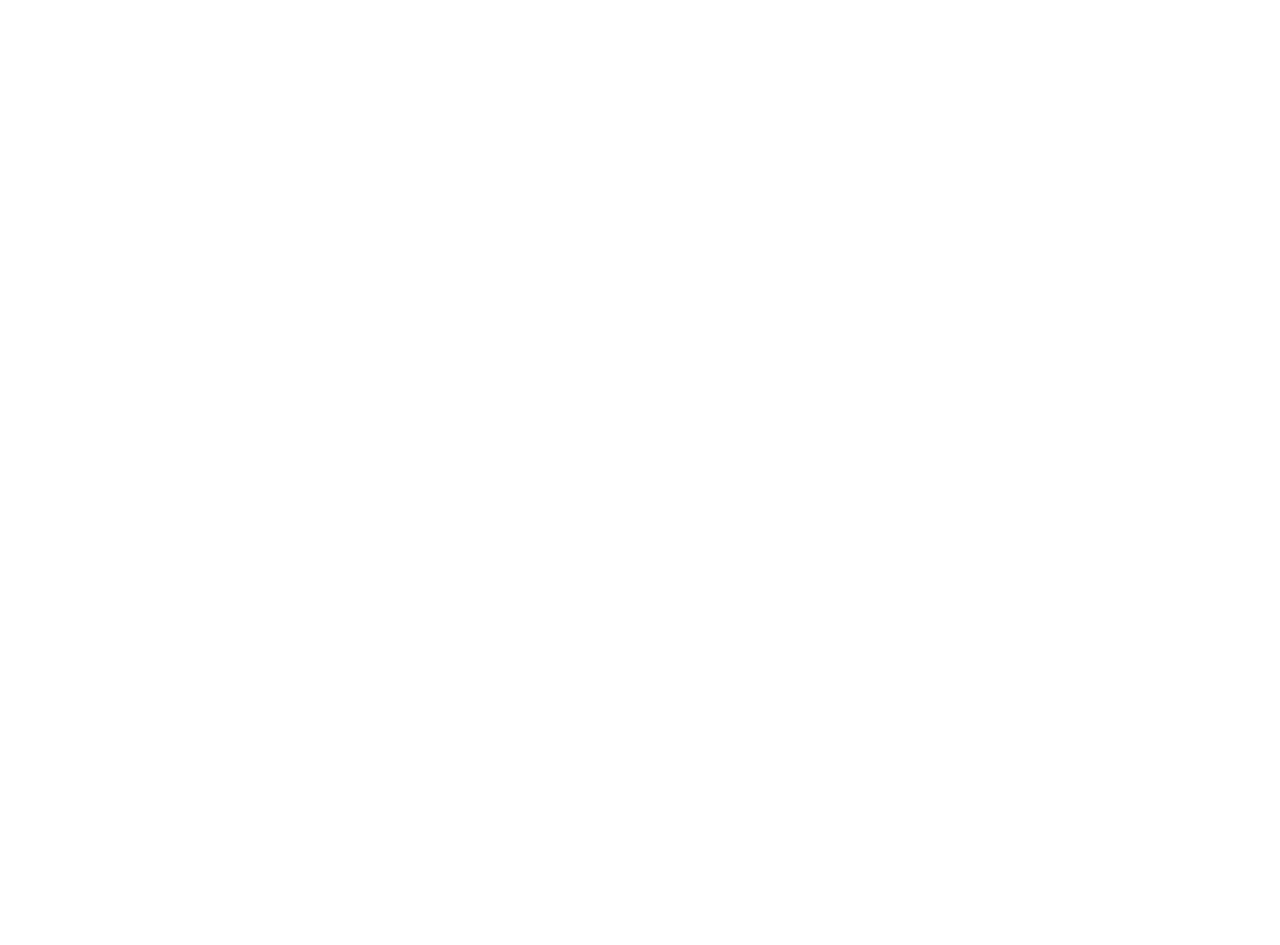
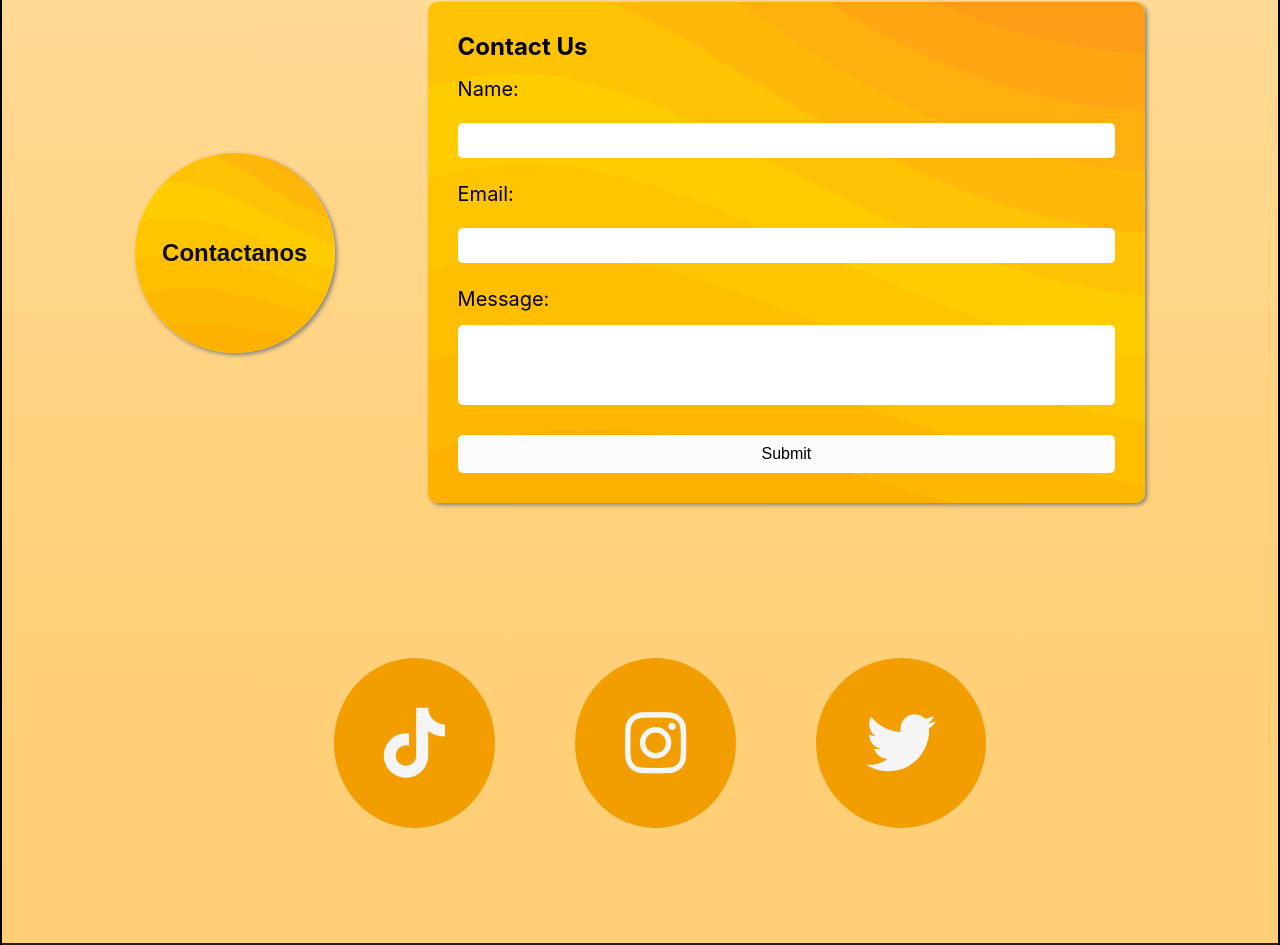
Before and after one commit to MaxiRG/PawsLab1, a React (Create React App) app in the folder paws-front/: page / in a window 1280 px wide. Shown: the part 1011-1956 px from the top of the page. Before the commit the page ends 905 px from the top, so only its background shows below. Built offline with nearby package versions, Linux system fonts and the light colour scheme.

Commit message:
completed homepage

```diff
--- a/paws-front/public/index.html
+++ b/paws-front/public/index.html
@@ -10,6 +10,8 @@
       name="description"
       content="Web site created using create-react-app"
     />
+    <script src="https://kit.fontawesome.com/bc48b26896.js" crossorigin="anonymous"></script>
+
     <link rel="apple-touch-icon" href="%PUBLIC_URL%/logo192.png" />
     <!--
       manifest.json provides metadata used when your web app is installed on a
--- a/paws-front/src/components/Navbar.js
+++ b/paws-front/src/components/Navbar.js
@@ -38,11 +38,11 @@
         src={logo}
         alt='logo'/></div>
 
-        <a href="#" className="toggle-button" onClick={this.handleClick}>
+        <button href="#" className="toggle-button" onClick={this.handleClick}>
           <span className="bar"></span>
           <span className="bar"></span>
           <span className="bar"></span>
-        </a>
+        </button>
 
         <div className="navbar-links">
           <ul>
@@ -53,7 +53,7 @@
               <a href="#adopciones">Historial</a>
             </li>
             <li>
-              <a href="#">Adoptar</a>
+              <a href="#adopciones">Adoptar</a>
             </li>
             <li>
               <a href="#contacto">Contacto</a>
--- a/paws-front/src/pages/Home.js
+++ b/paws-front/src/pages/Home.js
@@ -3,7 +3,9 @@
 import Navbar from '../components/Navbar'
 import Perro from '../images/perro1.jpg'
 import '../styles/Home.css'
+
 function App() {
+
   return (
     <div>
       <body>
@@ -30,7 +32,7 @@
             <div className="linea" id="adopciones">
                         <div class="parrafo">
                             <div className="adoption-boxes">
-                                A lo largo de los 2 anios trabajando junto con ustedes pudimos encontrar un hogar para: <br/>
+                                A lo largo de los 2 años trabajando junto con ustedes pudimos encontrar un hogar para: <br/>
                                 <div className="box">172 perros</div>
                                 <div className="box">53 gatos</div>
                             </div>
@@ -38,7 +40,42 @@
                         <h2 className="pelota">Adopciones</h2>
                 </div>
           </div>
-
+          <div className='linea' id='contacto'>
+            <h2 class="pelota">Contactanos</h2>
+            <div className='parrafo'>
+              <div className='contact-form'>
+                <span class="heading">Contact Us</span>
+                <form>
+                  <label htmlFor='name'>Name: </label>
+                  <input type="text" required=""/>
+                  <label htmlFor='email'>Email: </label>
+                  <input type="email" id="email" name="email" required=""/>
+                  <label htmlFor="message">Message:</label>
+                  <textarea id="message" name="message" required=""/>
+                  <button type="submit">Submit</button>
+                </form>
+              </div>
+            </div>
+          </div>
+          <div class="social-media">
+              <ul>
+               <li class="tiktok">
+                <a href="https://www.tiktok.com">
+                 <i class="fa-brands  fa-tiktok"></i>
+                </a>
+              </li>
+              <li class="instagram">
+               <a href="https://www.instagram.com">
+                 <i class="fa fa-instagram"></i>
+              </a>
+              </li>
+              <li class="twitter">
+               <a href="https://www.twitter.com">
+                <i class="fa fa-twitter"></i>
+               </a>
+                </li>
+              </ul>
+            </div>
 
         <Footer/>
       </body>
--- a/paws-front/src/styles/Home.css
+++ b/paws-front/src/styles/Home.css
@@ -62,3 +62,155 @@
   background-attachment: fixed;
   background-size: cover;
 }
+
+.adoption-boxes{
+  display: flex;
+  flex-direction: column;
+  justify-content: center;
+  align-items: center;
+
+}
+
+.box {
+    width: 130px;
+    height: 70px;
+    margin: 10px;
+    border: #222 double 5px;
+    border-radius: 50%;
+    display: flex;
+    text-align: center;
+    justify-content: center;
+    align-items: center;
+    font-size: 20px;
+    padding: 5px;
+    font-weight: 700;
+  }
+
+  .contact-form {
+    padding: 20px;
+    border-radius: 10px;
+  }
+
+  .contact-form label {
+    color: black;
+  }
+
+  .contact-form .heading {
+    font-size: 24px;
+    color: black;
+    margin-bottom: 12px;
+    font-weight: bold;
+    display: block;
+  }
+
+  .contact-form form {
+    display: flex;
+    flex-direction: column;
+  }
+
+  .contact-form label {
+    margin-bottom: 10px;
+  }
+
+  textarea {
+    resize: none;
+    height: 80px;
+  }
+
+  .contact-form input, .contact-form textarea {
+    padding: 10px;
+    border: none;
+    border-radius: 5px;
+    margin-bottom: 20px;
+  }
+
+
+  .contact-form button[type="submit"] {
+    background-color: #fcfcfc;
+    color: #000000;
+    border: none;
+    border-radius: 5px;
+    padding: 10px 20px;
+    font-size: 16px;
+    cursor: pointer;
+  }
+
+  .social-media{
+    margin: 0;
+    padding: 0;
+    box-sizing: border-box;
+    font-family: 'Source Sans Pro', sans-serif;
+    display: flex;
+    justify-content: center;
+    align-items: center;
+    min-height: 50vh;
+}
+
+.social-media ul {
+    display: flex;
+    justify-content: center;
+    align-items: center;
+    gap: 80px;
+}
+
+.social-media ul li i {
+    font-size: 70px;
+ }
+
+.tiktok, .instagram, .twitter{
+    position: relative;
+    color: rgb(0, 0, 0);
+    list-style: none;
+    background: rgb(243, 158, 0);
+    border-radius: 50%;
+    padding: 50px;
+    transition: all 0.3s ease-in-out;
+    position: relative;
+    display: inline-block;
+    outline: none;
+    z-index: 0;
+    overflow: hidden;
+    cursor: pointer;
+}
+
+.tiktok:hover, .instagram:hover, .twitter:hover {
+    color: #fff;
+    transform: rotate(20deg);
+  }
+
+  .tiktok:hover:after, .instagram:hover:after, .twitter:hover:after {
+    height: 100%;
+    transform: translateY(-221px);
+  }
+
+  .tiktok:after, .instagram:after, .twitter:after {
+    content: "";
+    position: absolute;
+    z-index: -1;
+    transition: all 0.3s ease;
+    left: 0;
+    top: 130%;
+    height: 0;
+    width: 100%;
+    border-radius: 50%;
+    transform: translateY(-9px);
+    transition: 0.75s ease-in-out;
+
+  }
+
+  .tiktok:after {
+    background: rgb(34, 29, 29);
+  }
+
+  .instagram:after {
+    background: linear-gradient(50deg, rgba(252,176,69,1) 0%, rgba(253,29,29,1) 50%, rgba(131,58,176,1) 100%);
+  }
+
+  .twitter:after {
+    background: cyan;
+  }
+
+.tiktok a ,.instagram a, .twitter a{
+    text-decoration: none;
+    color: rgb(245, 245, 245);
+}
--- a/paws-front/src/styles/Navbar-styles.css
+++ b/paws-front/src/styles/Navbar-styles.css
@@ -105,22 +105,29 @@
 
 .toggle-button {
   position: absolute;
-  top: 1.5rem;
+  top: 2rem;
   right: 1rem;
   display: none;
   flex-direction: column;
-  justify-content: space-between;
+  justify-content: space-around;
   width: 30px;
   height: 21px;
+  background-color: transparent;
+  border: none;
+  cursor: pointer;
+  padding: 0;
 }
 
 .toggle-button .bar {
+  width: 100%;
   height: 3px;
-  width: 100%;
   background-color: white;
   border-radius: 10px;
+  transition: transform 0.3s ease-in-out;
+}
 
-}
+
+
 
 @media (max-width: 1300px){
   .logo-navbar{
```
Also changed, not shown: paws-front/src/styles/Login.css (+1 -1 lines).
